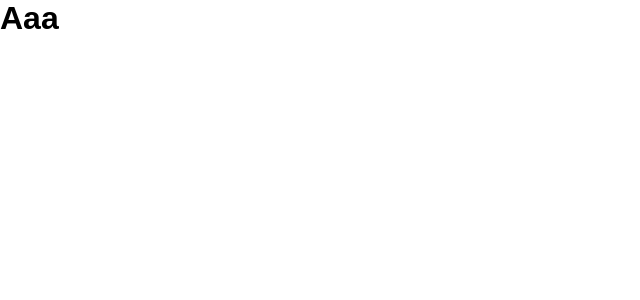
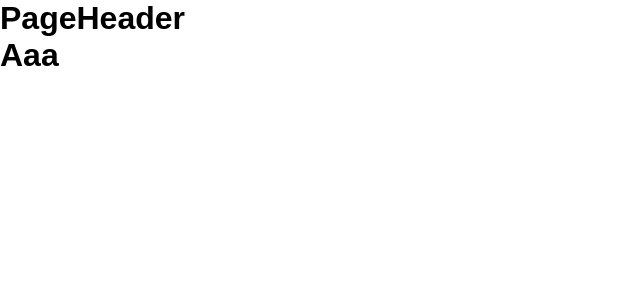
Before and after one commit to MarcoColloca/vite-boolando, a Vue app: page / in a window 1280 px wide. Shown: the top 300 px of the page, without its empty margins (0-640 px from the left). Built offline with nearby package versions, Linux system fonts and the light colour scheme.

Commit message:
Add → added and imported PageHeader component

```diff
--- a/src/App.vue
+++ b/src/App.vue
@@ -1,9 +1,16 @@
 <script>
+  import PageHeader from './components/PageHeader.vue'
+
   export default{
     data(){
       return{
         title: 'Aaa',
       }
+    },
+
+    components:{
+      PageHeader,
+
     },
   }
 </script>
@@ -14,6 +21,9 @@
 
 
 <template>
+  <div>
+    <PageHeader></PageHeader>
+  </div>
   <div>
     <h1 class="title">
       {{ title }}
--- /dev/null
+++ b/src/components/PageHeader.vue
@@ -0,0 +1,35 @@
+<script>
+
+  export default{
+    data(){
+      return{
+        title: 'PageHeader',
+      }
+    },
+
+  }
+</script>
+
+
+
+
+
+
+<template>
+  <div>
+    <h1 class="title">
+      {{ title }}
+    </h1>
+  </div>
+</template>
+
+
+
+
+
+
+<style lang="scss" scoped>
+
+
+
+</style>
```
